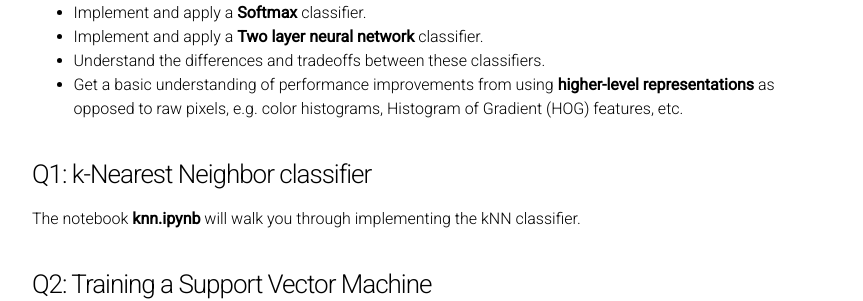
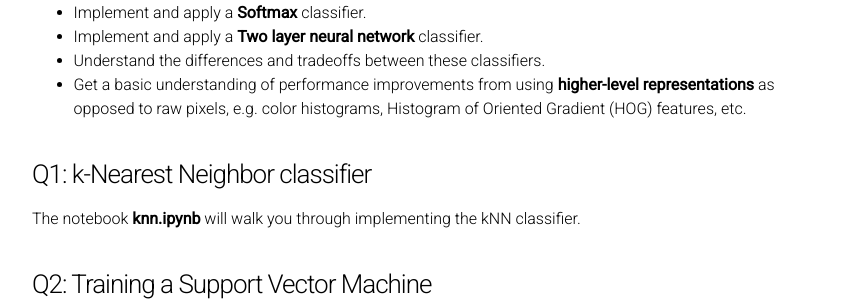
Before and after one commit to cs231n/cs231n.github.io, a Jekyll site: the page built from assignments/2022/assignment1.md, in a window 1280 px wide and 900 px high, scrolled down 1158 px. Shown: the part 185-486 px from the top of the window, without its empty margins (208-1071 px from the left). Built offline with Jekyll 4.4.1, drawn with Linux system fonts in a browser that asks for light colours.

```diff
--- a/assignments/2022/assignment1.md
+++ b/assignments/2022/assignment1.md
@@ -40,7 +40,7 @@
 - Implement and apply a **Softmax** classifier.
 - Implement and apply a **Two layer neural network** classifier.
 - Understand the differences and tradeoffs between these classifiers.
-- Get a basic understanding of performance improvements from using **higher-level representations** as opposed to raw pixels, e.g. color histograms, Histogram of Gradient (HOG) features, etc.
+- Get a basic understanding of performance improvements from using **higher-level representations** as opposed to raw pixels, e.g. color histograms, Histogram of Oriented Gradient (HOG) features, etc.
 
 ### Q1: k-Nearest Neighbor classifier
 
```
Also changed, not shown: 1 other file.
